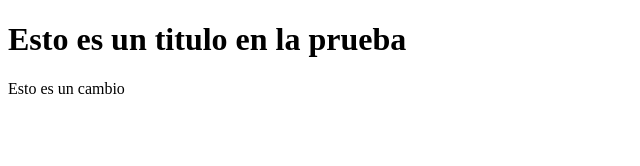
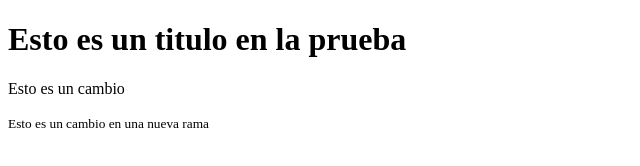
Before and after one commit to loren-18/asignaturaGIT, a plain HTML site: page prueba1.html in a window 1280 px wide. Shown: the whole page, without its empty margins (0-640 px from the left). Drawn offline with Linux system fonts and the light colour scheme.

Commit message:
prueba en la rama nueva

```diff
--- a/prueba1.html
+++ b/prueba1.html
@@ -9,5 +9,6 @@
 <body>
     <h1>Esto es un titulo en la prueba</h1>
     <p>Esto es un cambio</p>
+    <small>Esto es un cambio en una nueva rama</small>
 </body>
 </html>
```
